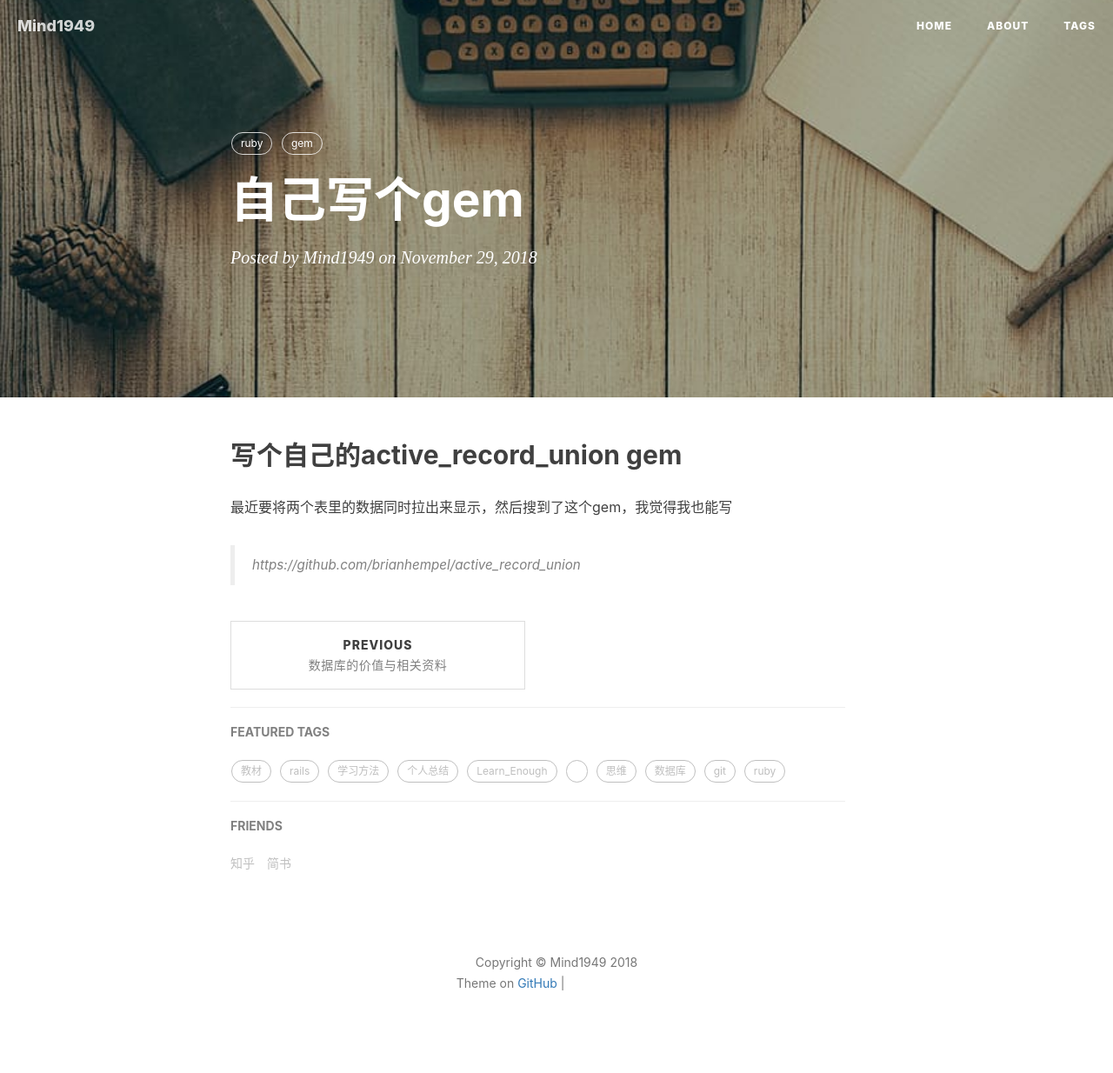
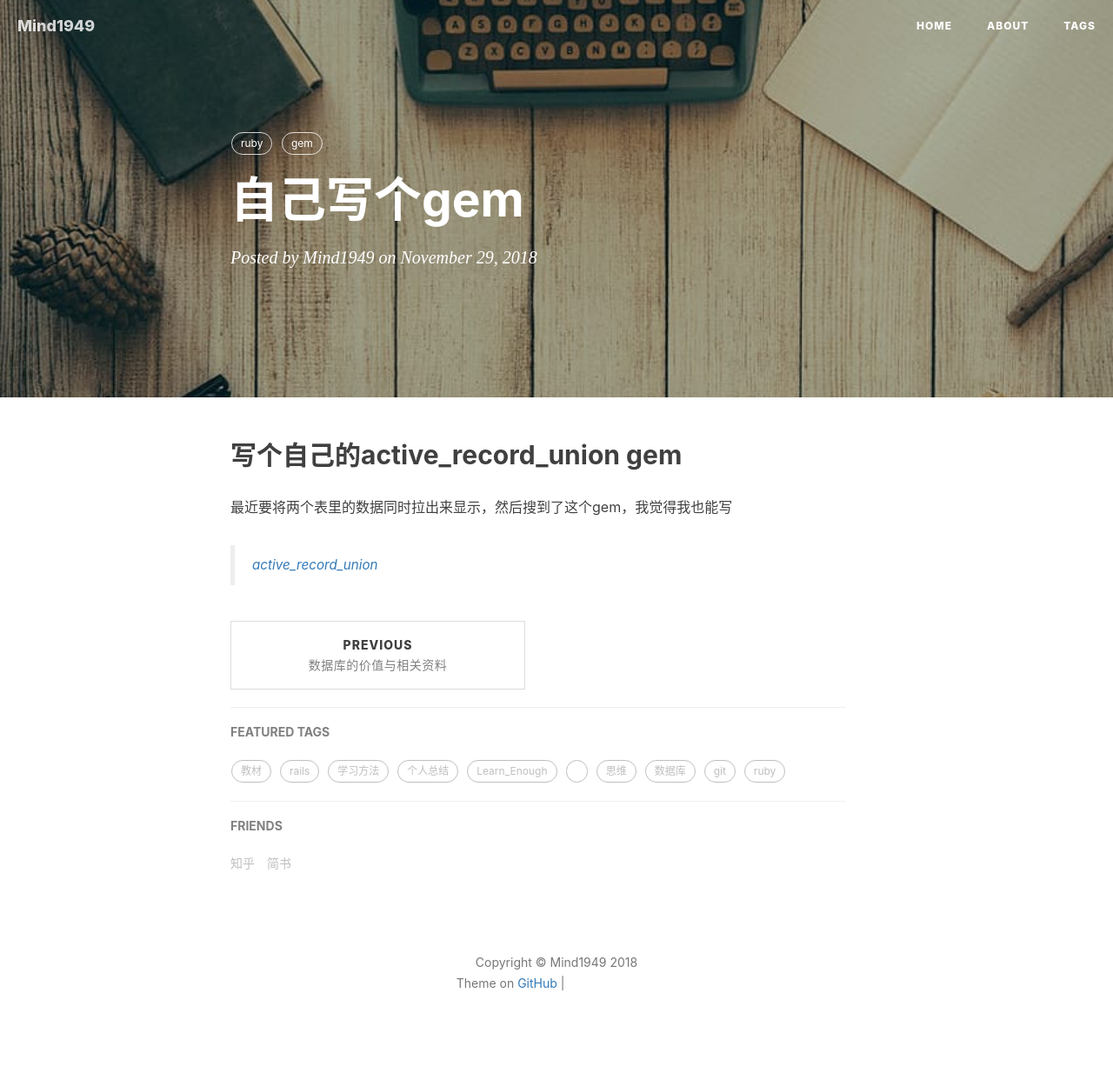
Before and after one commit to SCH94/mind1949.github.io, a Jekyll site: the page built from _posts/2918-11-29-自己写个gem !.md, in a window 1280 px wide. Shown: the whole page at 87% size. Built offline with Jekyll 4.4.1, drawn with Linux system fonts in a browser that asks for light colours; nearby versions of some CDN libraries; comment, search, counter and statistics services are not loaded; part of the change alters nothing that is shown; grey boxes are pictures that could not be loaded.

Commit message:
Update 2918-11-29-自己写个gem !.md

```diff
--- a/_posts/2918-11-29-自己写个gem !.md
+++ b/_posts/2918-11-29-自己写个gem !.md
@@ -12,4 +12,4 @@ tags:
 
 最近要将两个表里的数据同时拉出来显示，然后搜到了这个gem，我觉得我也能写
 
-> https://github.com/brianhempel/active_record_union
+> [active_record_union](https://github.com/brianhempel/active_record_union)
```
